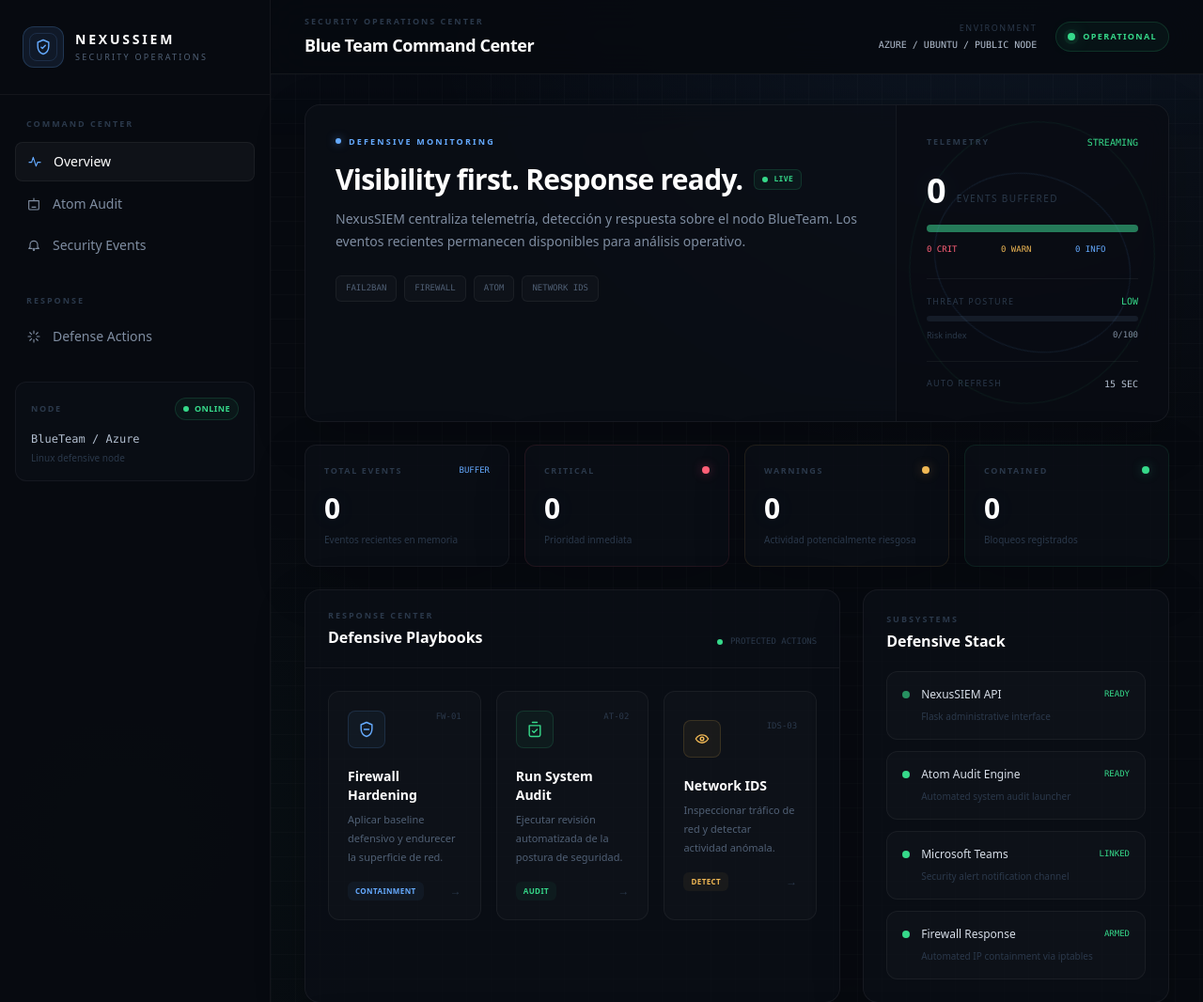
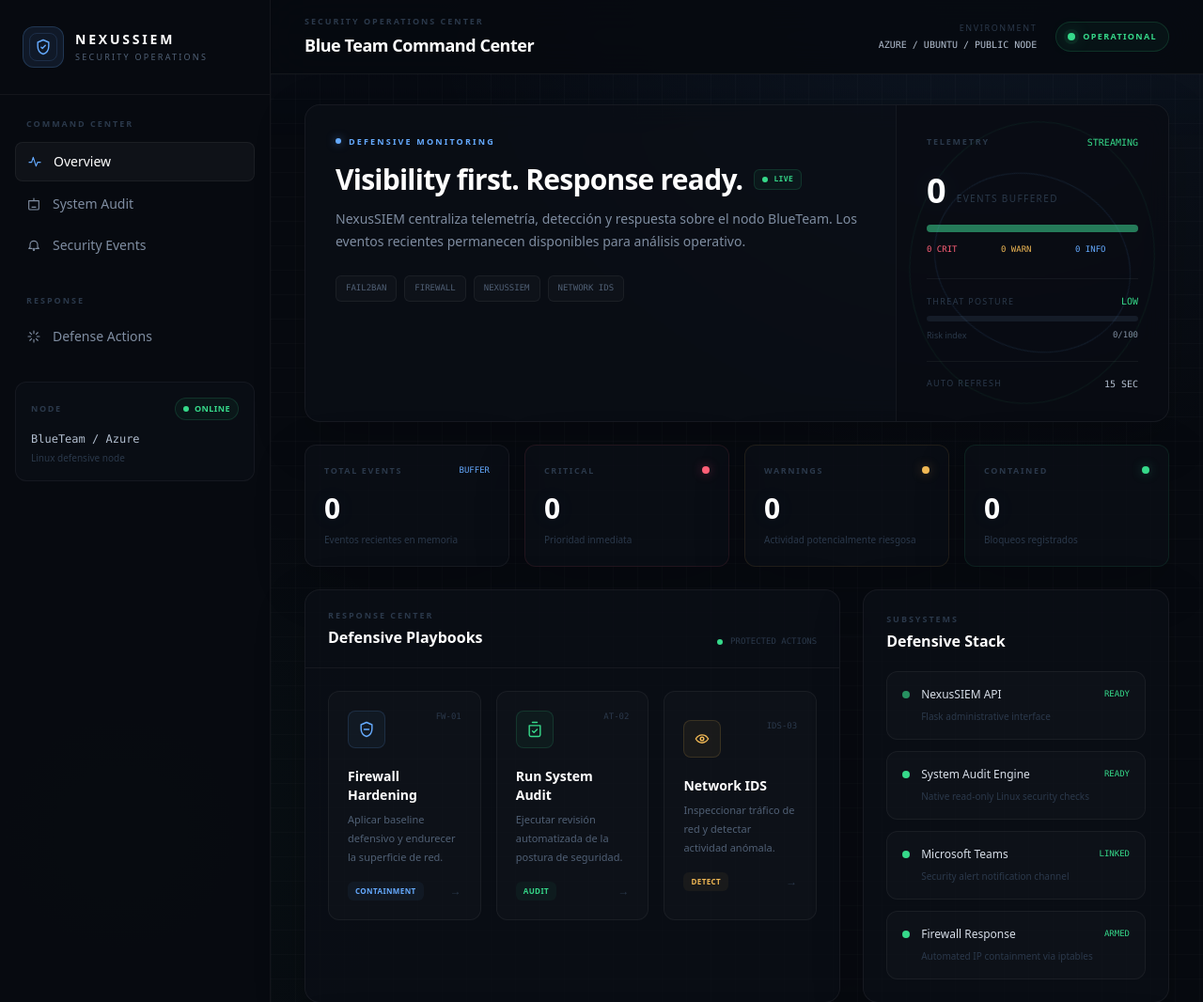
Before and after one commit to GaboX280/NexusSIEM, a Flask app: template blue_team/web_app/templates/index.html in a window 1280 px wide. Shown: the top 1066 px of the page at 94% size. Run offline with Flask 3, Linux system fonts and the light colour scheme; the template is opened without the code that fills it, so the values that code supplies are empty; some libraries are stand-ins or nearby versions.

Commit message:
Rebrand dashboard audit panel for native NexusSIEM auditor

```diff
--- a/blue_team/web_app/templates/index.html
+++ b/blue_team/web_app/templates/index.html
@@ -309,7 +309,7 @@
                 <svg class="h-4 w-4" fill="none" viewBox="0 0 24 24" stroke="currentColor" stroke-width="1.7">
                     <path stroke-linecap="round" stroke-linejoin="round" d="M9 17h6m-3-14v4m-5 0h10M6 21h12a2 2 0 0 0 2-2V7H4v12a2 2 0 0 0 2 2Z"/>
                 </svg>
-                Atom Audit
+                System Audit
             </a>
 
             <a href="#alerts" class="mt-1 flex items-center gap-3 rounded-lg px-3 py-2.5 text-sm text-nexus-400 transition hover:bg-white/[.03] hover:text-white">
@@ -431,7 +431,7 @@
                             <div class="mt-6 flex flex-wrap gap-2">
                                 <span class="rounded-md border border-white/5 bg-white/[.025] px-2.5 py-1.5 font-mono text-[9px] text-nexus-500">FAIL2BAN</span>
                                 <span class="rounded-md border border-white/5 bg-white/[.025] px-2.5 py-1.5 font-mono text-[9px] text-nexus-500">FIREWALL</span>
-                                <span class="rounded-md border border-white/5 bg-white/[.025] px-2.5 py-1.5 font-mono text-[9px] text-nexus-500">ATOM</span>
+                                <span class="rounded-md border border-white/5 bg-white/[.025] px-2.5 py-1.5 font-mono text-[9px] text-nexus-500">NEXUSSIEM</span>
                                 <span class="rounded-md border border-white/5 bg-white/[.025] px-2.5 py-1.5 font-mono text-[9px] text-nexus-500">NETWORK IDS</span>
                             </div>
                         </div>
@@ -617,11 +617,11 @@
                                 <div class="flex items-center justify-between">
                                     <div class="flex items-center gap-3">
                                         <span class="h-2 w-2 rounded-full bg-signal-green"></span>
-                                        <span class="text-xs font-medium text-nexus-200">Atom Audit Engine</span>
+                                        <span class="text-xs font-medium text-nexus-200">System Audit Engine</span>
                                     </div>
                                     <span class="font-mono text-[9px] text-signal-green">READY</span>
                                 </div>
-                                <div class="mt-2 pl-5 text-[10px] text-nexus-600">Automated system audit launcher</div>
+                                <div class="mt-2 pl-5 text-[10px] text-nexus-600">Native read-only Linux security checks</div>
                             </div>
 
                             <div class="rounded-xl border border-white/5 bg-white/[.018] p-4">
@@ -1030,7 +1030,7 @@
                 <div class="rounded-xl border border-white/5 bg-black/10 p-5">
                     <div class="flex items-center justify-between">
                         <span class="text-[9px] font-bold uppercase tracking-[.2em] text-nexus-600">Security Score</span>
-                        <span class="font-mono text-[9px] text-nexus-600">ATOM</span>
+                        <span class="font-mono text-[9px] text-nexus-600">NEXUSSIEM</span>
                     </div>
                     <div class="mt-5 flex items-end gap-2">
                         <span class="text-5xl font-semibold tracking-tight text-white">${score}</span>
@@ -1052,7 +1052,7 @@
                 <div>
                     <div class="mb-3">
                         <div class="text-[9px] font-bold uppercase tracking-[.2em] text-nexus-600">Assessment Summary</div>
-                        <div class="mt-1 text-xs text-nexus-400">${total} findings returned by ${escaparHtml(summary.module || 'Atom')}</div>
+                        <div class="mt-1 text-xs text-nexus-400">${total} findings returned by ${escaparHtml(summary.module || 'NexusSIEM')}</div>
                     </div>
 
                     <div class="grid grid-cols-2 gap-3 sm:grid-cols-5">
@@ -1084,7 +1084,7 @@
                             <span class="font-mono text-[9px] text-${toneClass}">${escaparHtml(rating)}</span>
                         </div>
                         <div class="mt-3 text-[11px] leading-5 text-nexus-400">
-                            Atom evaluó la configuración del nodo y generó un reporte estructurado para revisión del equipo Blue Team.
+                            NexusSIEM evaluó la configuración del nodo y generó un reporte estructurado para revisión del equipo Blue Team.
                         </div>
                     </div>
                 </div>
```
